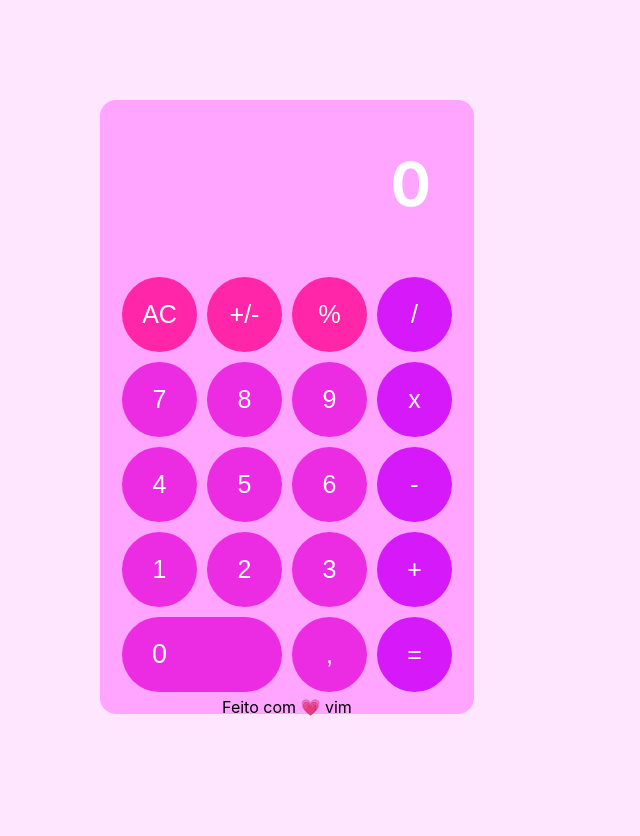
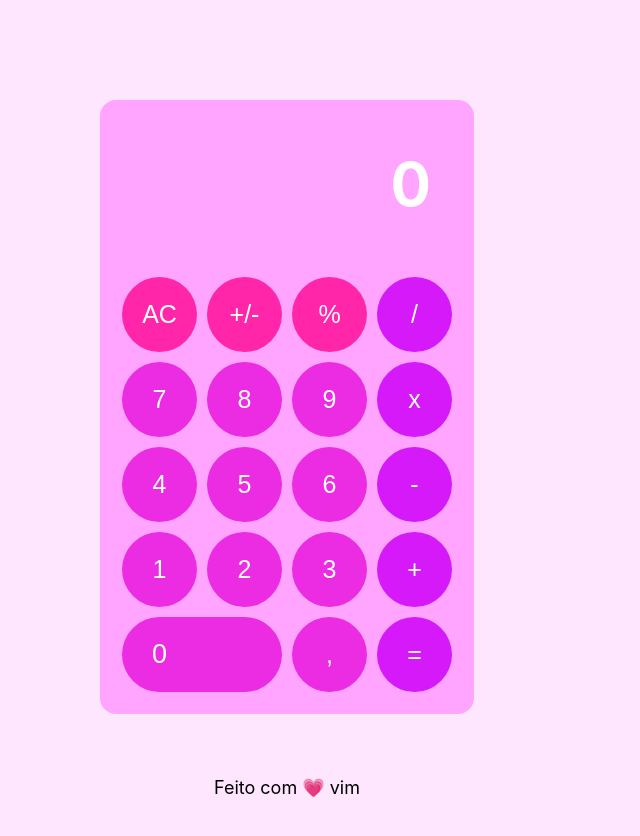
Before and after one commit to vitoriasaturnino/barbie-calculator, a React (Create React App) app: page / in a window 1280 px wide. Shown: the top 836 px of the page, without its empty margins (0-640 px from the left). Before the commit the page ends 814 px from the top, so only its background shows below. Built offline with nearby package versions, Linux system fonts and the light colour scheme.

Commit message:
estilização do footer

```diff
--- a/src/components/calculatorStyle.css
+++ b/src/components/calculatorStyle.css
@@ -64,3 +64,8 @@ button {
   background-color: #eb2ce2;
   color: #ffffff;
 }
+
+footer {
+  font-size: 18px;
+  margin: 80px;
+}
```
